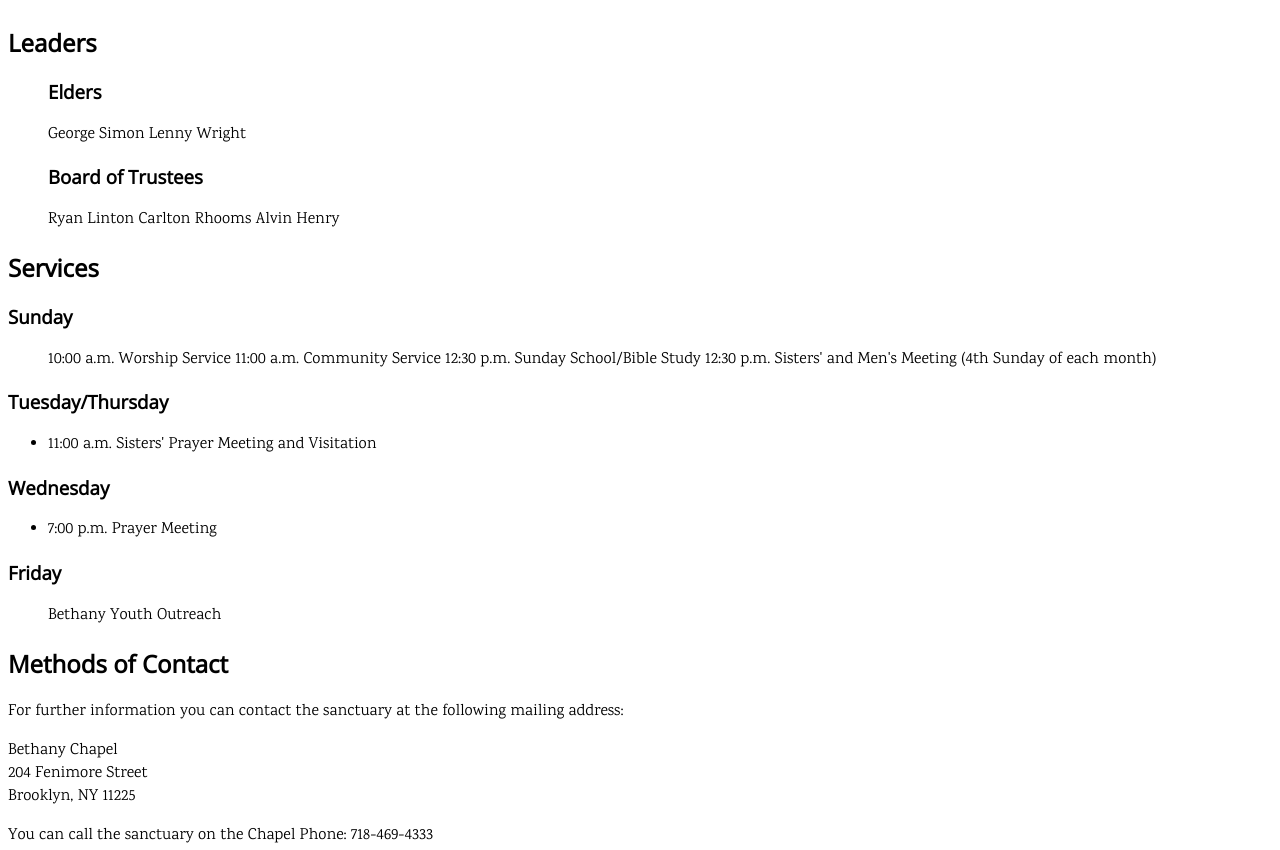
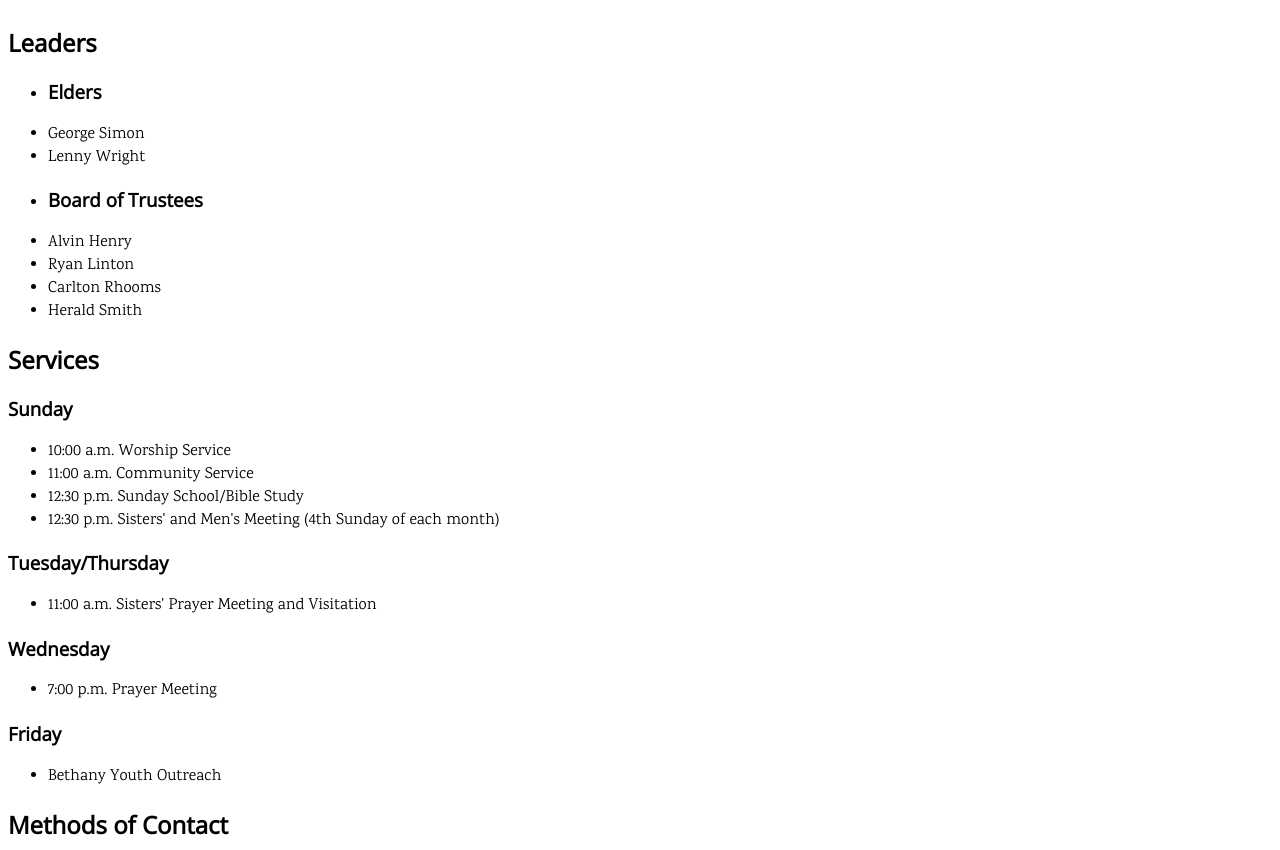
Before and after one commit to webdesign17/webdesign17.github.io, a plain HTML site: page unit_4/index.html in a window 1280 px wide. Shown: the part 5649-6499 px from the top of the page. Drawn offline with nearby package versions, Linux system fonts and the light colour scheme.

Commit message:
Add files via upload

```diff
--- a/unit_4/index.html
+++ b/unit_4/index.html
@@ -54,27 +54,28 @@
 
 	<h2>Leaders</h2>
 	<ul>
-		<l1>
+		<li>
 			<h3>Elders</h3>
-		</l1>
-		<l1>George Simon</l1>
-		<l1>Lenny Wright</l1>
-		<l1>
+		</li>
+		<li>George Simon</li>
+		<li>Lenny Wright</li>
+		<li>
 			<h3>Board of Trustees</h3>
-		</l1>
-		<l1>Ryan Linton</l1>
-		<l1>Carlton Rhooms</l1>
-		<l1>Alvin Henry</l1>
+		</li>
+		<li>Alvin Henry</li>
+		<li>Ryan Linton</li>
+		<li>Carlton Rhooms</li>
+		<li>Herald Smith</li>
 	</ul>
 
 	<h2>Services</h2>
 
 	<h3>Sunday</h3>
 	<ul>
-		<l1>10:00 a.m. Worship Service</l1>
-		<l1>11:00 a.m. Community Service</l1>
-		<l1>12:30 p.m. Sunday School/Bible Study</l1>
-		<l1>12:30 p.m. Sisters' and Men's Meeting (4th Sunday of each month)</l1>
+		<li>10:00 a.m. Worship Service</li>
+		<li>11:00 a.m. Community Service</li>
+		<li>12:30 p.m. Sunday School/Bible Study</li>
+		<li>12:30 p.m. Sisters' and Men's Meeting (4th Sunday of each month)</li>
 	</ul>
 
 	<h3>Tuesday/Thursday </h3>
@@ -89,7 +90,7 @@
 
 	<h3>Friday</h3>
 	<ul>
-		<l1>Bethany Youth Outreach</l1>
+		<li>Bethany Youth Outreach</li>
 	</ul>
 
 	<h2>Methods of Contact</h2>
```
